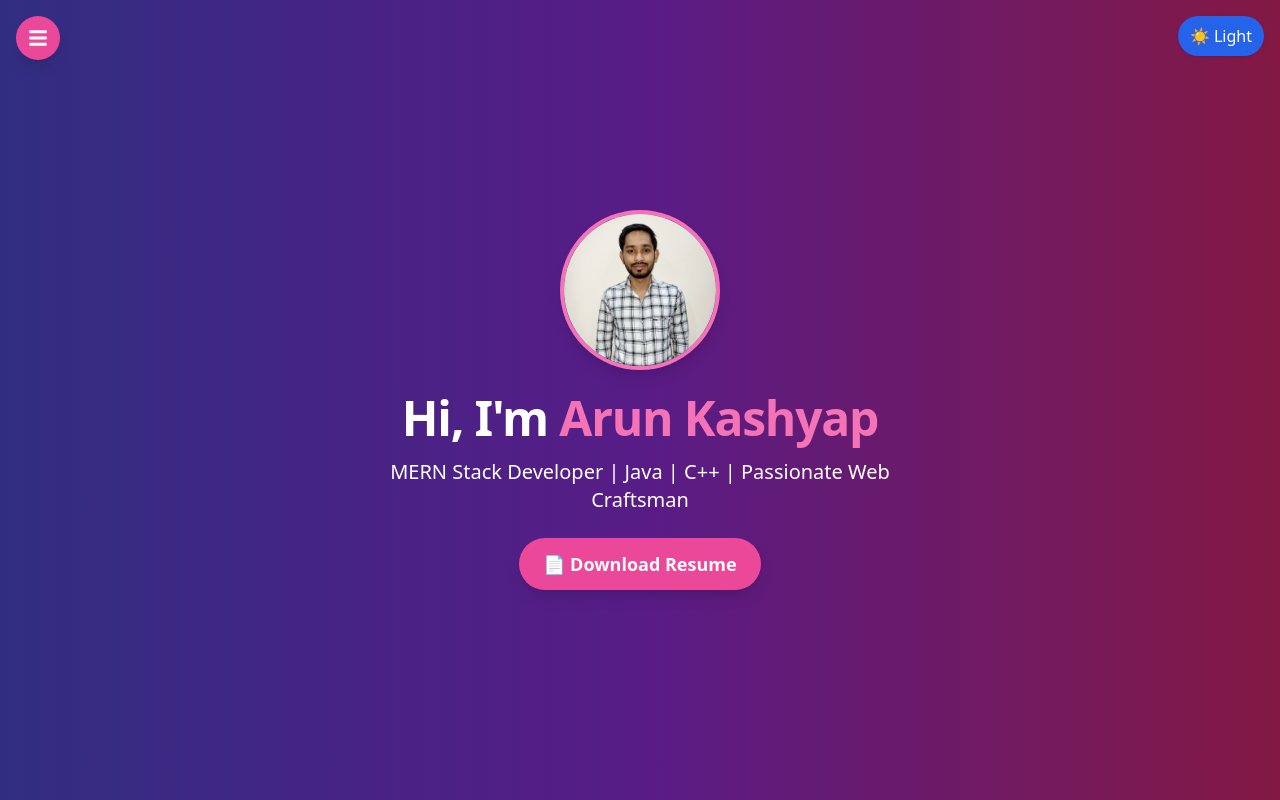
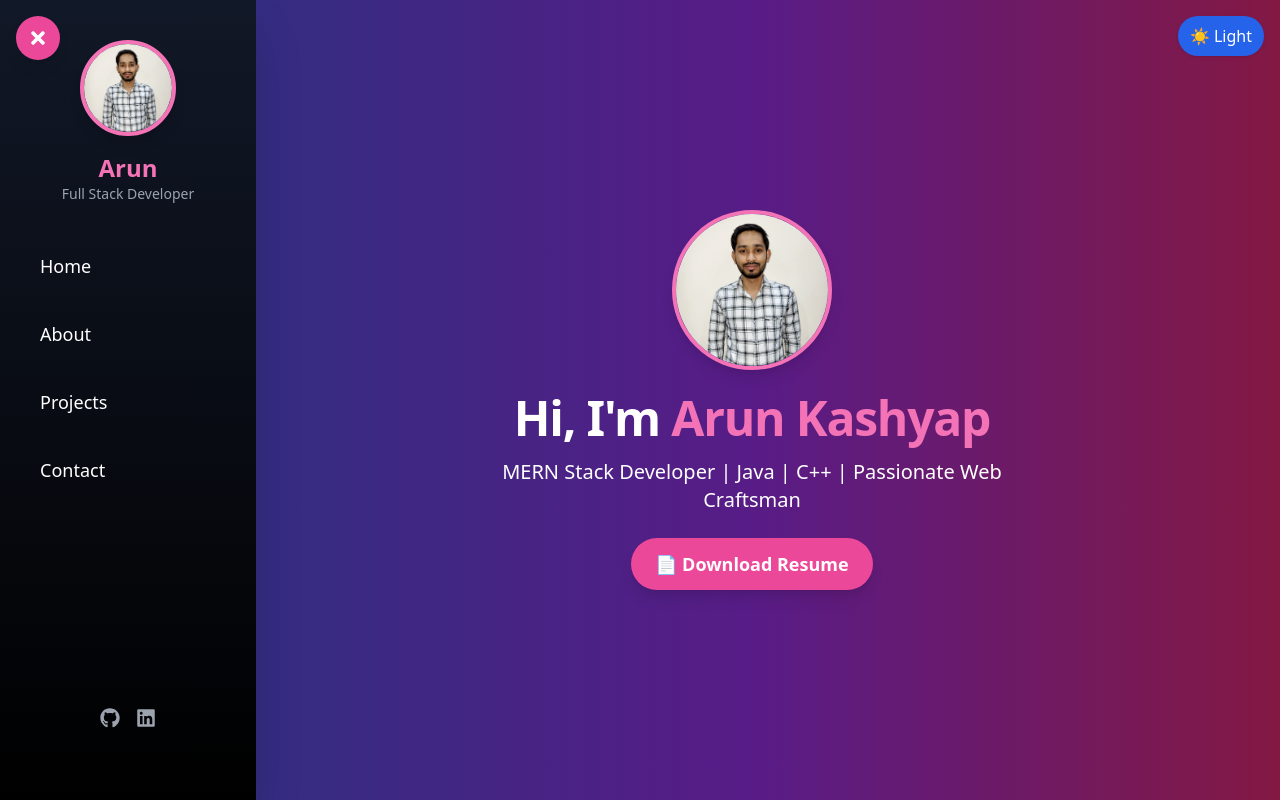
Before and after one commit to arunkashyap230/portfolio, a React (Create React App) app: page / in a window 1280 px wide. Shown: the top 800 px of the page. Built offline with nearby package versions, Linux system fonts and the light colour scheme.

Commit message:
silder changes

```diff
--- a/src/App.jsx
+++ b/src/App.jsx
@@ -9,7 +9,7 @@ import Sidebar from "./components/Sidebar";
 import Experience from "./components/Experience";
 
 function App() {
-  const [sidebarOpen, setSidebarOpen] = useState(false);
+  const [sidebarOpen, setSidebarOpen] = useState(true);
   const [darkMode, setDarkMode] = useState(true); // 🌙 Dark Mode
 
   return (
--- a/src/components/Sidebar.jsx
+++ b/src/components/Sidebar.jsx
@@ -2,6 +2,7 @@
 import React from "react";
 import { Link } from "react-scroll";
 import { motion, AnimatePresence } from "framer-motion";
+import { FaGithub, FaLinkedin } from "react-icons/fa";
 
 function Sidebar({ isOpen }) {
   return (
@@ -12,7 +13,7 @@ function Sidebar({ isOpen }) {
           animate={{ x: 0, opacity: 1 }}
           exit={{ x: -250, opacity: 0 }}
           transition={{ type: "spring", stiffness: 100, damping: 20 }}
-          className="h-screen w-56 fixed top-0 left-0 bg-gray-900 text-white dark:bg-white dark:text-black flex flex-col items-center py-10 shadow-lg z-50"
+          className="h-screen w-64 fixed top-0 left-0 bg-gradient-to-b from-gray-900 to-black text-white flex flex-col items-center py-10 shadow-2xl z-50 backdrop-blur-md bg-opacity-70"
         >
           {/* ✅ Profile Image */}
           <img
@@ -21,12 +22,13 @@ function Sidebar({ isOpen }) {
             className="w-24 h-24 rounded-full mb-4 object-cover border-4 border-pink-400 shadow-lg"
           />
 
-          {/* ✅ Name */}
-          <h1 className="text-2xl font-bold mb-10 text-pink-400">Arun</h1>
+          {/* ✅ Name & Title */}
+          <h1 className="text-2xl font-bold text-pink-400">Arun</h1>
+          <p className="text-sm text-gray-400 mb-10">Full Stack Developer</p>
 
           {/* ✅ Menu List */}
-          <ul className="space-y-6 text-lg">
-            {["hero", "about", "projects", "contact"].map((item) => (
+          <ul className="space-y-6 text-lg w-full px-6">
+            {["home", "about", "projects", "contact"].map((item) => (
               <motion.li
                 key={item}
                 whileHover={{ scale: 1.1, x: 10 }}
@@ -36,13 +38,33 @@ function Sidebar({ isOpen }) {
                   to={item}
                   smooth
                   duration={500}
-                  className="cursor-pointer hover:text-pink-400 transition"
+                  className="block py-2 px-4 rounded hover:bg-pink-600 hover:text-white transition cursor-pointer text-white"
                 >
                   {item.charAt(0).toUpperCase() + item.slice(1)}
                 </Link>
               </motion.li>
             ))}
           </ul>
+
+          {/* ✅ Social Links */}
+          <div className="mt-auto flex space-x-4 pb-8">
+            <a
+              href="https://github.com/arunkashyap230"
+              target="_blank"
+              rel="noopener noreferrer"
+              className="text-gray-400 hover:text-pink-500 transition text-xl"
+            >
+              <FaGithub />
+            </a>
+            <a
+              href="https://www.linkedin.com/in/arun-kashyap-820411155/"
+              target="_blank"
+              rel="noopener noreferrer"
+              className="text-gray-400 hover:text-pink-500 transition text-xl"
+            >
+              <FaLinkedin />
+            </a>
+          </div>
         </motion.aside>
       )}
     </AnimatePresence>
```
